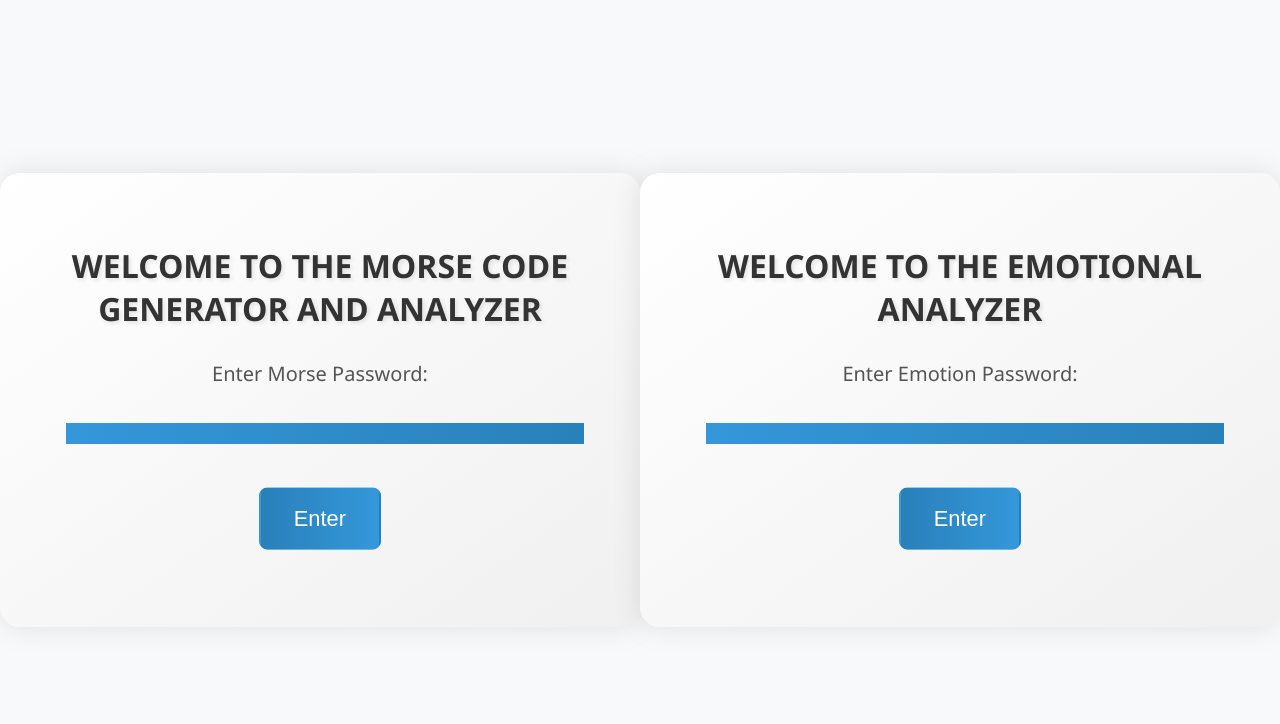
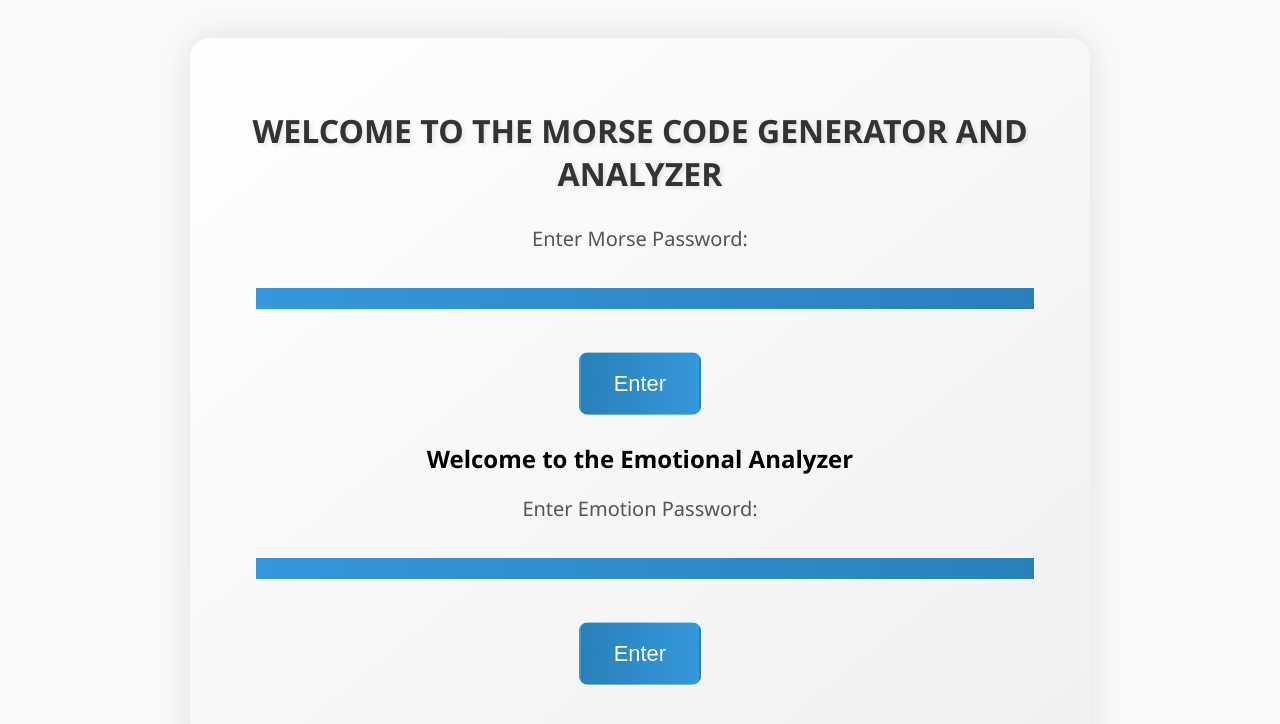
Before and after one commit to sridhar242004/MORSE-CODE-AND-EMOTIONAL-ANALYZER, a plain HTML site: page index.html in a window 1280 px wide. Drawn offline with Linux system fonts and the light colour scheme.

Commit message:
Update index.html

```diff
--- a/index.html
+++ b/index.html
@@ -8,6 +8,7 @@
 </head>
 <body>
     <div class="container">
+        <div class="top-container">
             <h1>Welcome to the Morse Code Generator and Analyzer</h1>
             <form id="morsePasswordForm">
                 <label for="morsePassword">Enter Morse Password:</label>
@@ -15,13 +16,15 @@
                 <button type="submit">Enter</button>
             </form>
         </div>
-    <div class="container">
-        <h1>Welcome to the Emotional Analyzer</h1>
+
+        <div class="bottom-container">
+            <h2>Welcome to the Emotional Analyzer</h2>
             <form id="emotionPasswordForm">
                 <label for="emotionPassword">Enter Emotion Password:</label>
                 <input type="password" id="emotionPassword" name="emotionPassword" required>
                 <button type="submit">Enter</button>
             </form>
+        </div>
     </div>
 
     <script>
```
Lines whose indentation alone changed are shown as unchanged.
